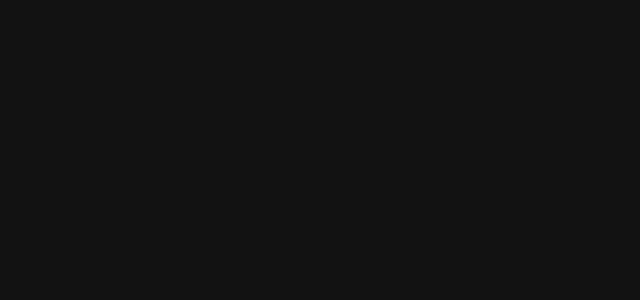
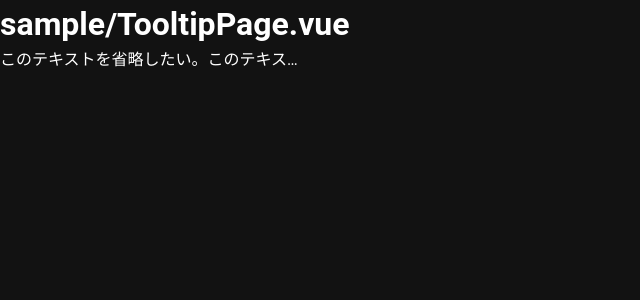
Before and after one commit to a-nishioka/vuetify3-yarn-sample, a Nuxt app: page /sample/TooltipPage in a window 1280 px wide. Before the commit this address had no page. Shown: the top 300 px of the page, without its empty margins (0-640 px from the left). Built offline with nearby package versions, Linux system fonts and the light colour scheme.

Commit message:
tooltip: サンプル処理の追加

```diff
--- /dev/null
+++ b/components/atoms/Tooltip.vue
@@ -0,0 +1,6 @@
+<template>
+  <v-tooltip activator="parent" location="bottom" />
+</template>
+<script setup lang="ts">
+</script>
+<style lang="scss" scoped></style>
--- /dev/null
+++ b/pages/sample/TooltipPage.vue
@@ -0,0 +1,40 @@
+<template>
+  <h1>sample/TooltipPage.vue</h1>
+  <p ref="textElement" class="ellipsis">{{ message }}
+    <AtomsTooltip v-if="isOverflowing" :text="message" />
+  </p>
+</template>
+<script setup lang="ts">
+const textElement = ref<HTMLElement | null>(null);
+const isOverflowing = ref(false);
+const message = "このテキストを省略したい。このテキストを省略したい。このテキストを省略したい。"
+
+
+const checkOverflow = () => {
+  if (textElement.value) {
+    isOverflowing.value = textElement.value.scrollWidth > textElement.value.clientWidth;
+  }
+};
+
+onMounted(() => {
+  checkOverflow();
+  window.addEventListener('resize', checkOverflow);
+});
+
+onBeforeUnmount(() => {
+  window.removeEventListener('resize', checkOverflow);
+});
+
+watch(textElement, () => {
+  checkOverflow();
+});
+</script>
+
+<style lang="scss" scoped>
+.ellipsis {
+  width: 300px;
+  overflow: hidden;
+  white-space: nowrap;
+  text-overflow: ellipsis;
+}
+</style>
```
